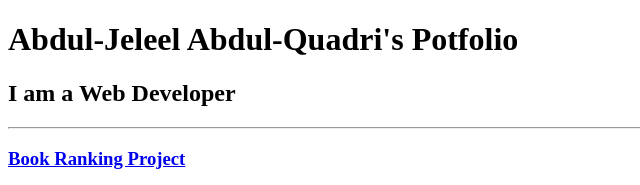
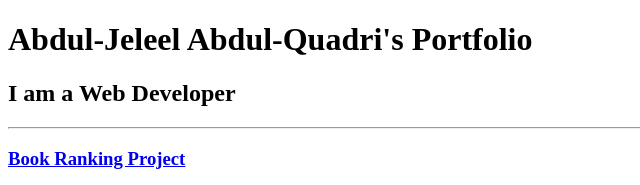
Before and after one commit to Jeldri/html.portfolio, a plain HTML site: page index.html in a window 1280 px wide. Shown: the top 185 px of the page, 0-640 px from the left. Drawn offline with Linux system fonts and the light colour scheme.

Commit message:
Update index.html

```diff
--- a/index.html
+++ b/index.html
@@ -5,7 +5,7 @@
     <title>Abdul-Jeleel</title>
 </head>
 <body>
-    <h1>Abdul-Jeleel Abdul-Quadri's Potfolio</h1>
+    <h1>Abdul-Jeleel Abdul-Quadri's Portfolio</h1>
     <h2>I am a Web Developer</h2>
     <hr/>
     <h3><a href="./public/movie-ranking.html"><b>Book Ranking Project</a></h3>
```
